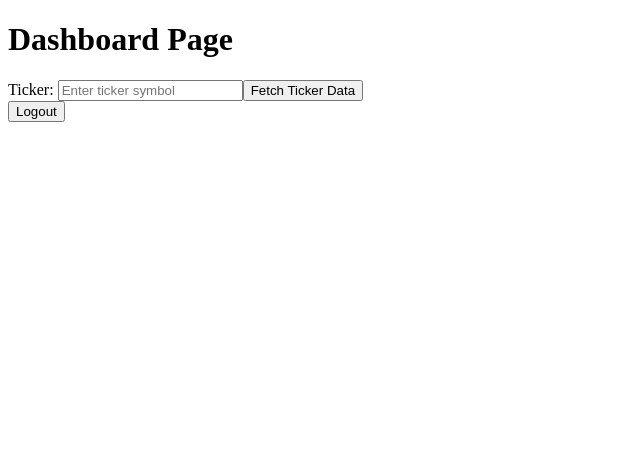
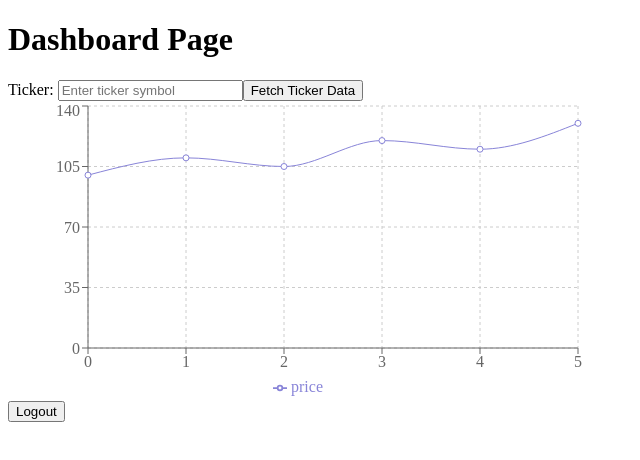
Before and after one commit to vinaygahlawat/investment-portfolio-helper-app, a React (Vite) app in the folder client/: page /dashboard in a window 1280 px wide. Both pictures are taken after a click on the button "Log In". Shown: the top 460 px of the page, without its empty margins (0-640 px from the left). Built offline with nearby package versions, Linux system fonts and the light colour scheme.

Commit message:
Initial addition of a charting component (with hardcoded sample data). Using Recharts package for chart rendering as a start.

```diff
--- a/client/package.json
+++ b/client/package.json
@@ -12,7 +12,8 @@
   "dependencies": {
     "react": "^19.0.0",
     "react-dom": "^19.0.0",
-    "react-router-dom": "^7.5.2"
+    "react-router-dom": "^7.5.2",
+    "recharts": "^2.15.3"
   },
   "devDependencies": {
     "@eslint/js": "^9.22.0",
--- /dev/null
+++ b/client/src/components/StockChart.tsx
@@ -0,0 +1,39 @@
+import React from "react";
+import {
+  LineChart,
+  Line,
+  XAxis,
+  YAxis,
+  CartesianGrid,
+  Tooltip,
+  Legend,
+} from "recharts";
+
+interface StockChartProps {
+  data: { name: string; price: number }[];
+}
+
+const StockChart: React.FC<StockChartProps> = ({ data }) => {
+  return (
+    <LineChart
+      width={600}
+      height={300}
+      data={data}
+      margin={{ top: 5, right: 30, left: 20, bottom: 5 }}
+    >
+      <CartesianGrid strokeDasharray="3 3" />
+      <XAxis />
+      <YAxis />
+      <Tooltip />
+      <Legend />
+      <Line
+        type="monotone"
+        dataKey="price"
+        stroke="#8884d8"
+        activeDot={{ r: 8 }}
+      />
+    </LineChart>
+  );
+};
+
+export default StockChart;
--- a/client/src/pages/DashboardPage.tsx
+++ b/client/src/pages/DashboardPage.tsx
@@ -2,6 +2,17 @@ import React, { useState } from "react";
 import { useNavigate } from "react-router-dom";
 import { useAuth } from "../authContext";
 import TickerSelector from "../components/TickerSelector";
+import StockChart from "../components/StockChart";
+
+// TODO remove hardcoded data in favor of requested data
+const hardcodedChartData = [
+  { name: "Jan", price: 100 },
+  { name: "Feb", price: 110 },
+  { name: "Mar", price: 105 },
+  { name: "Apr", price: 120 },
+  { name: "May", price: 115 },
+  { name: "Jun", price: 130 },
+];
 
 const DashboardPage: React.FC = () => {
   const { logout } = useAuth();
@@ -25,6 +36,7 @@ const DashboardPage: React.FC = () => {
       <h1>Dashboard Page</h1>
       {selectedTicker && <p>Selected Ticker: {selectedTicker}</p>}
       <TickerSelector onTickerSelect={handleTickerSelected} />
+      <StockChart data={hardcodedChartData} />
       <button onClick={handleLogout}>Logout</button>
     </div>
   );
```
